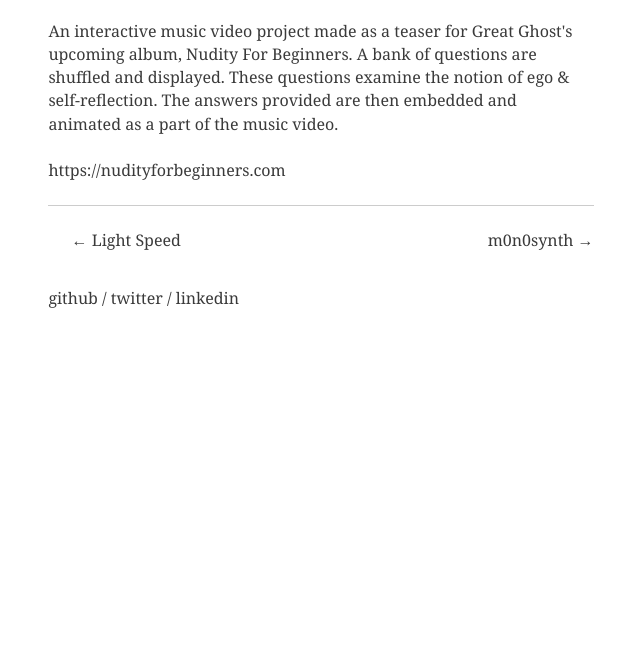
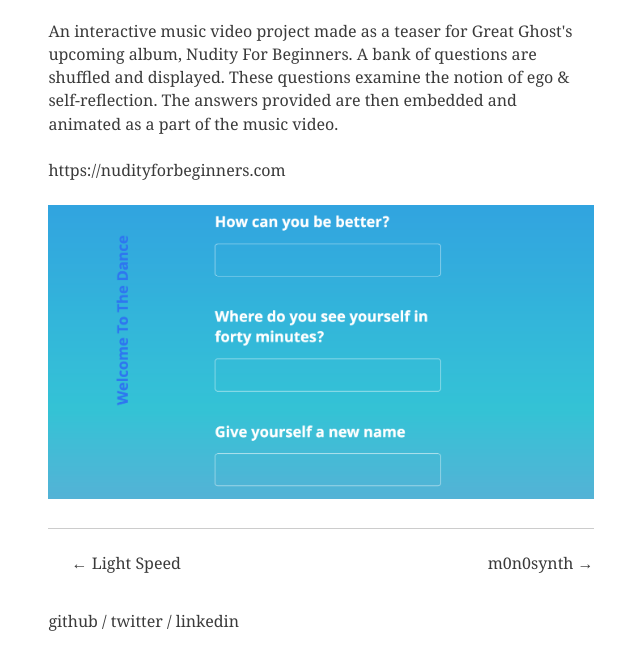
Before and after one commit to daltn/dalton-saffe, a Gatsby site: page /great-ghost/ in a window 1280 px wide. Shown: the part 201-869 px from the top of the page, without its empty margins (319-959 px from the left). Before the commit the page ends 800 px from the top, so only its background shows below. Built offline with nearby package versions, Linux system fonts and the light colour scheme; Gatsby itself is replaced by a stand-in of ours; some packages are replaced by stand-ins of ours; what typography-theme-bootstrap would draw is missing.

Commit message:
add nfb img

```diff
--- a/content/blog/great-ghost/index.md
+++ b/content/blog/great-ghost/index.md
@@ -7,3 +7,5 @@ stack: "GatsbyJS, React, CSS Animations"
 An interactive music video project made as a teaser for Great Ghost's upcoming album, Nudity For Beginners. A bank of questions are shuffled and displayed. These questions examine the notion of ego & self-reflection. The answers provided are then embedded and animated as a part of the music video.
 
 [https://nudityforbeginners.com](https://nudityforbeginners.com/)
+
+![nudity for beginners](./nfb2.png)
```
Also changed, not shown: content/blog/great-ghost/nfb.png (added), content/blog/great-ghost/nfb2.png (added).
